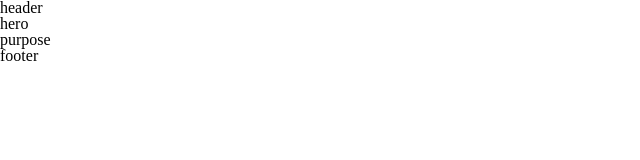
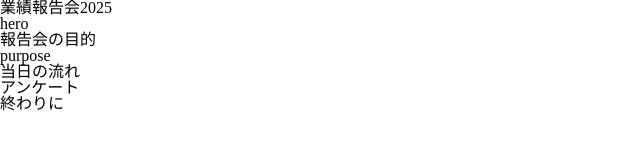
Before and after one commit to gfekimae523/dc-gifu-performance-review-site-2025, a plain HTML site: page index.html in a window 1280 px wide. Shown: the whole page, without its empty margins (0-640 px from the left). Drawn offline with Linux system fonts and the light colour scheme.

Commit message:
Update index.html

```diff
--- a/index.html
+++ b/index.html
@@ -10,27 +10,32 @@
 </head>
 <body>
     <header class="header">
-        header
+        <h1 class="header__logo">業績報告会2025</h1>
+        <nav class="nav">
+
+        </nav>
     </header>
     <main class="main">
         <section class="hero">
             hero
         </section>
         <section class="purpose">
+            <h2 class="purpose__title">報告会の目的</h2>
             purpose
         </section>
         <section class="flow">
-
+            <h2 class="flow__title">当日の流れ</h2>
         </section>
         <section class="survey">
+            <h2 class="survey__title">アンケート</h2>
 
         </section>
         <section class="closing">
-
+            <h2 class="closing__title">終わりに</h2>
         </section>
     </main>
     <footer class="footer">
-        footer
+        <p class="footer__copyright"></p>
     </footer>
 </body>
 </html>
```
